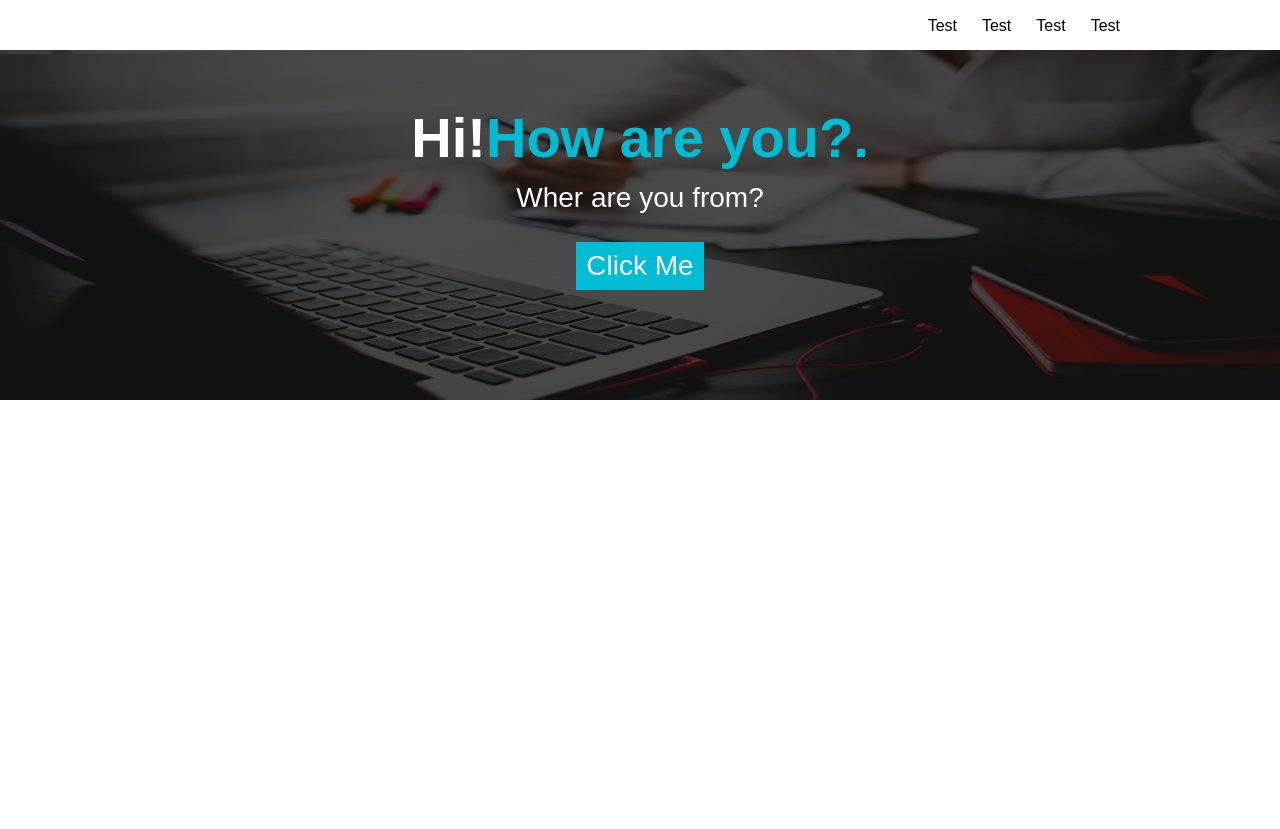
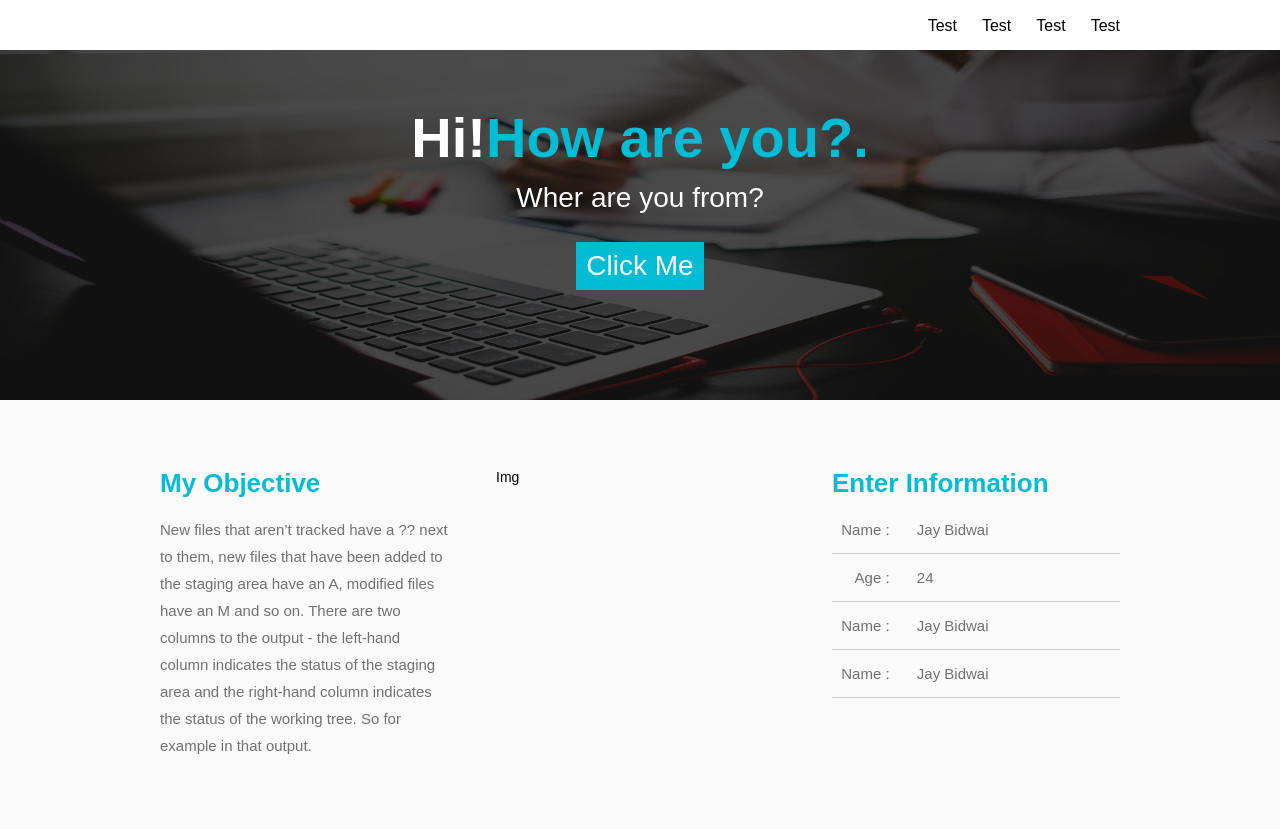
Before and after one commit to jaybidwai02/template, a website: page index.html in a window 1280 px wide. Before the commit the page ends 800 px from the top, so only its background shows below. Drawn offline with Linux system fonts and the light colour scheme.

Commit message:
adding changes

```diff
--- a/index.html
+++ b/index.html
@@ -31,6 +31,36 @@
 					</div>
 				</div>
 			</div>
+
+			<div class="biodataWraper">
+			 	 <div class="biodata cfa" id="biodata">
+						<div class="objectives fl">
+						 		<h2 class="theme _00bcd4">My Objective</h2>
+						 		<p class="carrerObj">New files that aren’t tracked have a ?? next to them, new files that have been added to the staging area have an A, modified files have an M and so on. There are two columns to the output - the left-hand column indicates the status of the staging area and the right-hand column indicates the status of the working tree. So for example in that output.</p>
+						</div>
+						<div class="me fl">Img</div>
+						<div class="myInfo fl">
+							<h2 class="theme _00bcd4">Enter Information</h2>
+							<p class="pInfo first">
+								<span class="label">Name :</span>
+								<span>Jay Bidwai</span>
+							</p>
+							<p class="pInfo">
+								<span class="label">Age :</span>
+								<span>24</span>
+							</p>
+							<p class="pInfo">
+								<span class="label">Name :</span>
+								<span>Jay Bidwai</span>
+							</p>
+							<p class="pInfo last">
+								<span class="label">Name :</span>
+								<span>Jay Bidwai</span>
+							</p>
+						</div>
+					</div>
+			</div>
+
 		</div>
 	</header>
 </body>
--- a/sass/partials/_header.scss
+++ b/sass/partials/_header.scss
@@ -143,3 +143,53 @@ a{
 		}
 	}
 }
+
+
+/* biodata start */
+.biodataWraper{
+	background-color: #fafafa;
+	width: 100%;
+}
+.biodata{
+	width: 960px;
+	margin: 0 auto;
+	padding: 70px 0;
+	.objectives,.me,.myInfo{
+		width: 30%;
+	}
+	.me{
+		margin: 0 5%;
+	}
+	.objectives,.myInfo{
+		h2{
+			font-size: 26px/14px*1em;
+			line-height: 1em;
+		}
+		p{
+			color: #727272;
+			font-size: 15px/14px*1em;
+			line-height: 1.8em;
+			margin-top: 20px;
+		}
+		.pInfo{
+			width: 100%;
+			padding: 10px 0;
+			border-bottom: 1px solid #cccccc;
+			margin-top: 0;
+			&.first{
+				margin-top: 20px;
+				padding:  0 0 10px 0;
+			}
+			span{
+				display: inline-block;
+				width: 70%;
+				text-align: left;
+				&.label{
+					width: 20%;
+					text-align: right;
+					margin-right: 8%;
+				}
+			}
+		}
+	}
+}
```
Also changed, not shown: css/main.css, 1 other file. Lines whose indentation alone changed are shown as unchanged.
